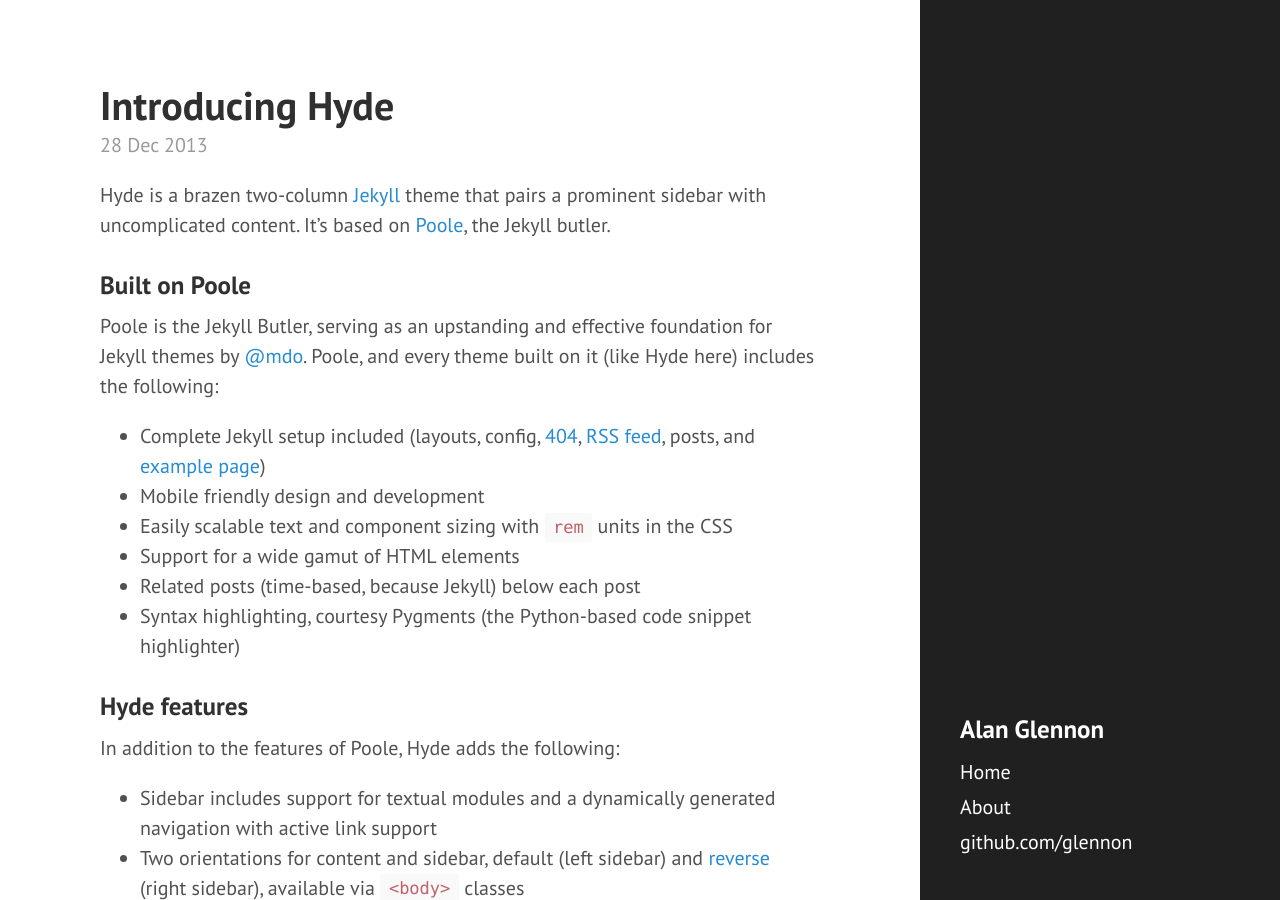
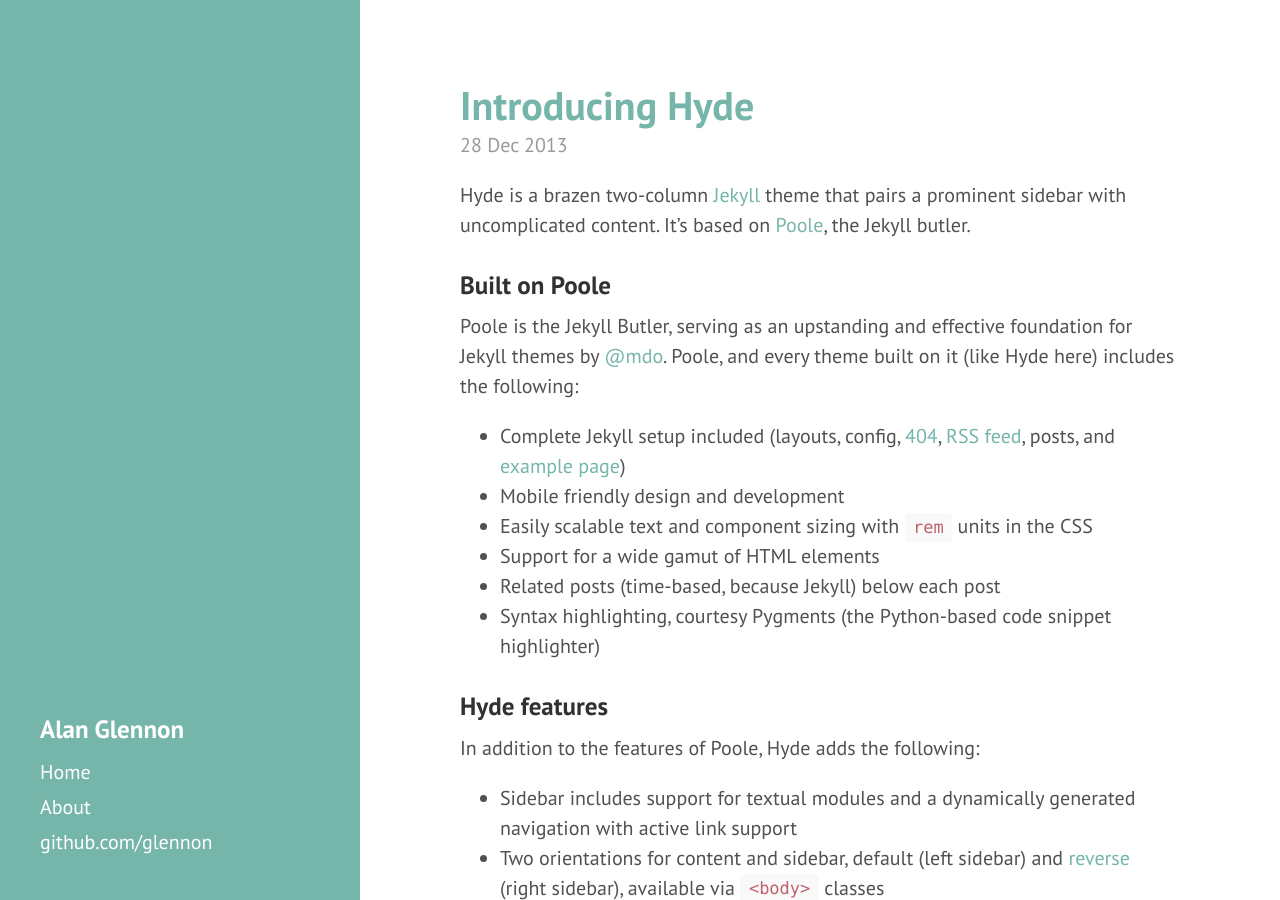
Before and after one commit to glennon/glennon.github.io, a Jekyll site: the page built from index.html, in a window 1280 px wide and 900 px high. Built offline with Jekyll 4.4.1, drawn with Linux system fonts in a browser that asks for light colours; the list of posts is cut into pages by our own code.

Commit message:
Update default.html
basic theme change experiment

```diff
--- a/_layouts/default.html
+++ b/_layouts/default.html
@@ -3,7 +3,7 @@
 
   {% include head.html %}
 
-  <body class="layout-reverse">
+  <body class="theme-base-0c">
 
     {% include sidebar.html %}
 
```
